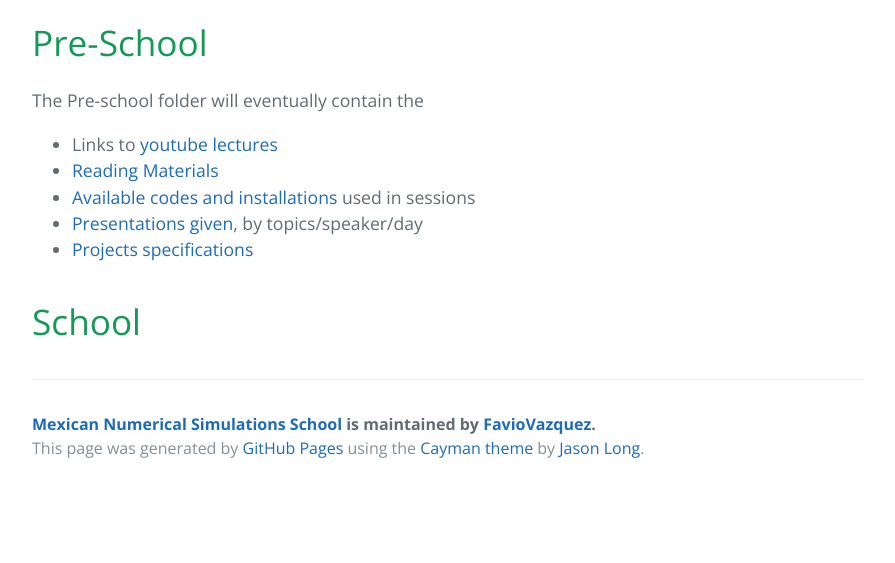
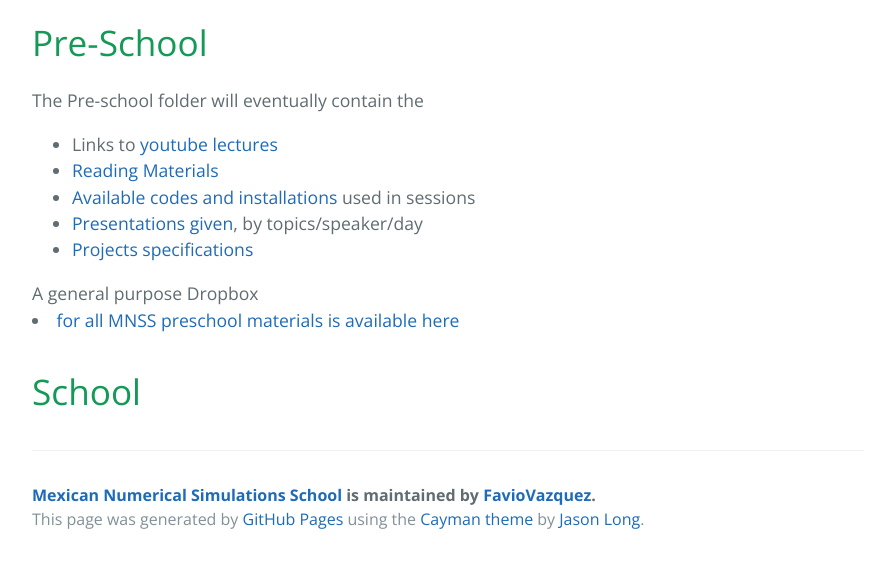
Before and after one commit to FavioVazquez/MexicanNumericalSimulationSchool, a plain HTML site: page index.html in a window 1280 px wide. Shown: the part 1231-1794 px from the top of the page, without its empty margins (192-1087 px from the left). Before the commit the page ends 1723 px from the top, so only its background shows below. Drawn offline with nearby package versions, Linux system fonts and the light colour scheme.

Commit message:
Update index.html

```diff
--- a/index.html
+++ b/index.html
@@ -43,6 +43,8 @@
 <a href="https://github.com/FavioVazquez/MexicanNumericalSimulationSchool/tree/master/preschool/Projects">Projects specifications</a> </li>
 </ul>
 
+A general purpose Dropbox <li><a href="https://www.dropbox.com/sh/wvh6vthsv13jia6/AADpzJX2Sd5NYKBIcOtu4UKQa?dl=0p">for all MNSS preschool materials is available here</a></li>
+
 <h1>
 <a id="school" class="anchor" href="#school" aria-hidden="true"><span aria-hidden="true" class="octicon octicon-link"></span></a>School</h1>
 
```
